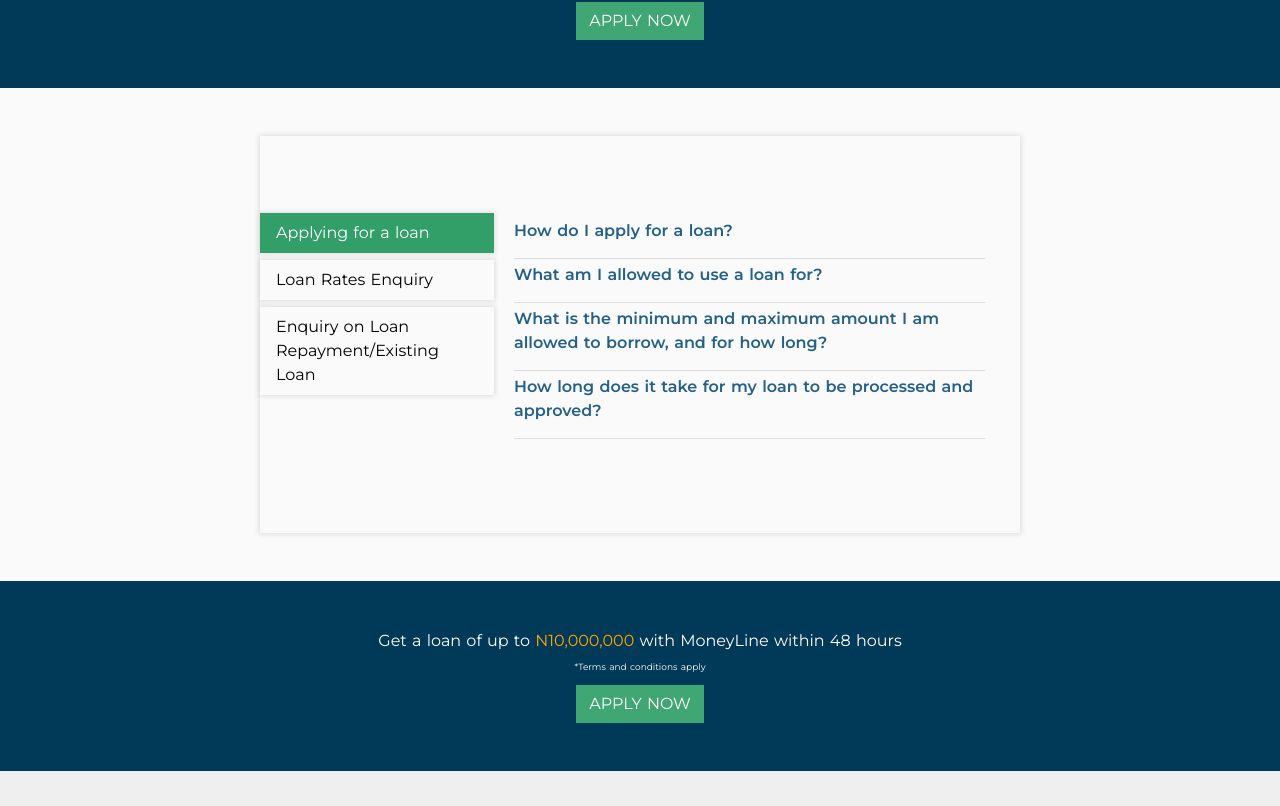
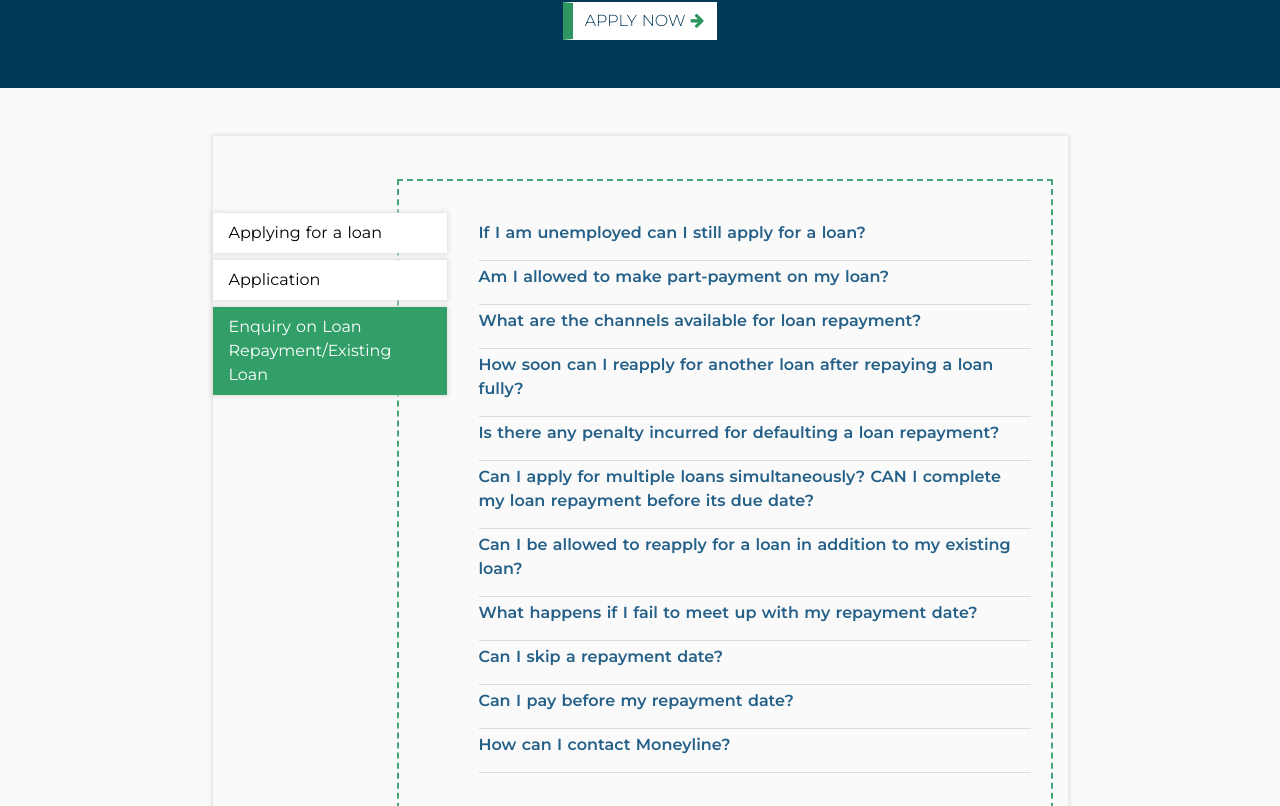
Before and after one commit to codergab/moneyline-nuture, a Nuxt app: page /faq in a window 1280 px wide. Shown: the part 614-1420 px from the top of the page. Built offline with nearby package versions, Linux system fonts and the light colour scheme.

Commit message:
Completed faq page

```diff
--- a/components/layouts/CallToAction.vue
+++ b/components/layouts/CallToAction.vue
@@ -7,7 +7,7 @@
 			<span>*Terms and conditions apply</span>
 		</a>
 		<br>
-		<a href="#" class="btn btn-primary mt-2">APPLY NOW</a>
+		<a href="#" class="btn c_btn-primary mt-2">APPLY NOW <i style="color: #2E9460;" class="fa fa-arrow-right"></i></a>
 	</div>
 </template>
 
@@ -19,6 +19,20 @@ export default {
 
 
 <style scoped>
+.c_btn-primary {
+    background: #fff;
+    color: #013959;
+    font-weight: 300;
+    border-left: 10px solid #2E9460;
+    transition: all .5s ease-in-out;
+}
+
+.c_btn-primary i {
+    transition: all .5s ease;
+}
+.c_btn-primary:hover i{
+    margin-left: 20px;
+}
 .orange {
 	color: orange;
 }
--- a/components/layouts/Footer.vue
+++ b/components/layouts/Footer.vue
@@ -5,7 +5,7 @@
 				<p>Moneyline is a trading name of Chestnut Financial Services Limited. We Offer a range of financial services including short term loans, Payday loans, Guarantor loans, Travel money, Pawn broking Services</p>
 			</b-col>
 			<b-col sm="4">
-				<ul>
+				<ul class="nav flex-column">
 					<li>
 						<b-link to="/about-us">About</b-link>
 					</li>
@@ -13,7 +13,7 @@
 						<b-link to="/careers">Careers</b-link>
 					</li>
 					<li>
-						<b-link to="/faqs">FAQ</b-link>
+						<b-link to="/faq">FAQ</b-link>
 					</li>
 				</ul>
 			</b-col>
--- a/nuxt.config.js
+++ b/nuxt.config.js
@@ -31,6 +31,10 @@ export default {
 			{
 				rel: 'stylesheet',
 				href: 'https://fonts.googleapis.com/css?family=Montserrat:100,200,300,400,600'
+			},
+			{
+				rel: 'stylesheet',
+				href: 'https://stackpath.bootstrapcdn.com/font-awesome/4.7.0/css/font-awesome.min.css'
 			}
 		]
 	},
--- a/pages/faq.vue
+++ b/pages/faq.vue
@@ -13,19 +13,20 @@
         <div style="background: #fafafa;" class="pt-5">
             <div class="container about_content">
                 <div class="row">
-                    <div class="col-md-8 mb-5 mx-auto">
+                    <div class="col-md-9 mb-5 mx-auto">
                         <div class="row">
                             <div class="col-md-12 faq">
 
                                 <b-tabs pills card vertical>
-                                <b-tab title="Applying for a loan" active>
+                                <template  v-for="(item, i) in faqs">
+                                <b-tab :title="item.title" :key="i" active>
                                     <b-card-text>
                                         <div role="tablist">
                                             <template>
-                                                <div v-for="(item, i) in faqs" :key="i">
+                                                <div v-for="(item, j) in item.body" :key="j">
                                                 <b-card no-body  class="mb-1 accord">
-                                                <b-link block v-b-toggle="'a'+i" variant="info">{{ item.title }}</b-link>
-                                                <b-collapse :id="'a'+i" accordion="my-accordion" role="tabpanel">
+                                                <b-link block v-b-toggle="'a'+i+j" variant="info">{{ item.title }}</b-link>
+                                                <b-collapse :id="'a'+i+j" accordion="my-accordion" role="tabpanel">
                                                     <b-card-text v-html="item.content"></b-card-text>
                                                 </b-collapse>
                                                 </b-card>
@@ -34,10 +35,25 @@
                                         </div>
                                     </b-card-text>
                                 </b-tab>
-                                <b-tab title="Loan Rates Enquiry">
-                                    <b-card-text>Tab Contents 2</b-card-text></b-tab>
+                                </template>
+                                <!-- <b-tab title="Application">
+                                    <b-card-text>
+                                        <div role="tablist">
+                                            <template>
+                                                <div v-for="(item, i) in faqs.application" :key="i">
+                                                <b-card no-body  class="mb-1 accord">
+                                                <b-link block v-b-toggle="'b'+i" variant="info">{{ item.title }}</b-link>
+                                                <b-collapse :id="'b'+i" accordion="my-accordion" role="tabpanel">
+                                                    <b-card-text v-html="item.content"></b-card-text>
+                                                </b-collapse>
+                                                </b-card>
+                                                </div>
+                                            </template>
+                                        </div>
+                                    </b-card-text>
+                                </b-tab>
                                 <b-tab title="Enquiry on Loan Repayment/Existing Loan">
-                                    <b-card-text>Tab Contents 3</b-card-text></b-tab>
+                                    <b-card-text>Tab Contents 3</b-card-text></b-tab> -->
                                 </b-tabs>
 
                             </div>
@@ -73,11 +89,12 @@
         border-bottom: 1px solid rgba(0,0,0,0.125);
         border-radius: 0px;
         padding-bottom:15px;
+        margin-left: 60px;
     }
     div.tab-content {
         margin-top: -27px;
-        /* border: 2px dashed #329F69;
-        border-spacing: 5px; */
+        margin-left: -50px;
+        border: 2px dashed rgb(50,159,105,0.9);
         padding:20px;
     }
     .faq {
@@ -97,6 +114,7 @@
         background: transparent !important;
         width: 234px;
         padding: 0;
+        z-index: 9999;
     }
     .faq a.nav-link {
         border-radius: 0px !important;
@@ -109,6 +127,8 @@
         -webkit-box-shadow: 0px 0px 5px 1px rgba(219,219,219,1);
         -moz-box-shadow: 0px 0px 5px 1px rgba(219,219,219,1);
         box-shadow: 0px 0px 5px 1px rgba(219,219,219,1);
+        background: #fff;
+        z-index: 9;
     }
     .faq .nav-pills .nav-link.active {
         border-radius: 0px !important;
@@ -140,14 +160,23 @@ export default {
     },
     data() {
         return {
-            faqs: [
+            faqs:
+            [
+                {
+                    title: 'Applying for a loan',
+                    body: [
                         {
                             title: 'How do I apply for a loan?',
                             content:
                             `
                             <p>Please visit our website <a href="https://moneyline.ng" target="_blank">www.moneyline.ng</a> to apply or call 0907 844 0000</p>
+                            `
+                        },
+                        {
+                            title: 'Am I eligible to apply for a loan?',
+                            content:
+                            `
                             <ul>
-                        <li>Am I eligible to apply for a loan?
                                 <li>To qualify for a loan, you must be 25-59 years old
                                 <li>Be employed or have a verifiable source of income
                                 <li>Have a cheque book
@@ -168,6 +197,96 @@ export default {
                             title: 'How long does it take for my loan to be processed and approved?',
                             content: 'Within 24 -48 hours provided all documents are valid and presented on the application'
                         },
+                    ],
+                },
+                {
+                    title: 'Application',
+                    body: [
+                        {
+                            title: 'How do I know if my loan has been approved?',
+                            content:`A loan officer will contact you`
+                        },
+                        {
+                            title: 'What documents am I required to present when applying for a loan?',
+                            content:`
+                            <ul>
+                                <li>6 months bank statement
+                                <li>Employment letter or company documents if you are a business owner
+                                <li>BVN
+                                <li>A government issued ID
+                            </ul>
+                            `
+                        },
+                        {
+                            title: 'What are the interest rates on a loan service?',
+                            content:`<b>5-10%</b>, based on a Risk Based Pricing model which estimates the risk of lending to each applicant, each loan request is priced accordingly`
+                        },
+                        {
+                            title: 'Do I qualify for a loan even if I do not stay in Lagos?',
+                            content:`Please send an email to hello@monelyline.ng`
+                        },
+                        {
+                            title: 'As a student, can I apply for a loan?',
+                            content:`You must be over 25 and have  a regular source of income to apply for a loan`
+                        },
+                    ],
+                },
+                {
+                    title: 'Enquiry on Loan Repayment/Existing Loan',
+                    body: [
+                        {
+                            title: 'If I am unemployed can I still apply for a loan?',
+                            content:`You must have a regular source of income to apply for a loan.`
+                        },
+                        {
+                            title: 'Am I allowed to make part-payment on my loan?',
+                            content:`Yes, loan repayment are flexible`
+                        },
+                        {
+                            title: 'What are the channels available for loan repayment?',
+                            content:`
+                            <ul>
+                                <li>Direct debit
+                                <li>Cheque
+                                <li>Bank transfers
+                                <li>Cash deposits
+                            </ul>
+                            `
+                        },
+                        {
+                            title: 'How soon can I reapply for another loan after repaying a loan fully?',
+                            content:`As soon as you have repaid all your existing loans`
+                        },
+                        {
+                            title: 'Is there any penalty incurred for defaulting a loan repayment?',
+                            content:`There will be charges for default in repayment, but you can speak to your loan officer if you are going to run late on a repayment.`
+                        },
+                        {
+                            title: 'Can I apply for multiple loans simultaneously? CAN I complete my loan repayment before its due date?',
+                            content:`You can repay your loan at any time before its due date, and you cannot apply for multiple loans running at the same time. One loan application at a time.`
+                        },
+                        {
+                            title: 'Can I be allowed to reapply for a loan in addition to my existing loan?',
+                            content:`You can have only one active loan at a time`
+                        },
+                        {
+                            title: 'What happens if I fail to meet up with my repayment date?',
+                            content:`Please contact your loan officer or email us at hello@moneyline.ng`
+                        },
+                        {
+                            title: 'Can I skip a repayment date?',
+                            content:`Please contact your loan officer or email us at hello@moneyline.ng`
+                        },
+                        {
+                            title: 'Can I pay before my repayment date?',
+                            content:`Yes, you can repay your loan at anytime`
+                        },
+                        {
+                            title: 'How can I contact Moneyline?',
+                            content:`Visit us online at <a href="https://moneyline.ng" target="_blank">www.moneyline.ng</a>, email us at hello@moneyline.ng or call us on 0907 844 0000`
+                        },
+                    ],
+                },
             ]
         }
     }
```
Also changed, not shown: pages/about-us.vue (+10 -5 lines), static/right-arrow.svg (added). Lines whose indentation alone changed are shown as unchanged.
